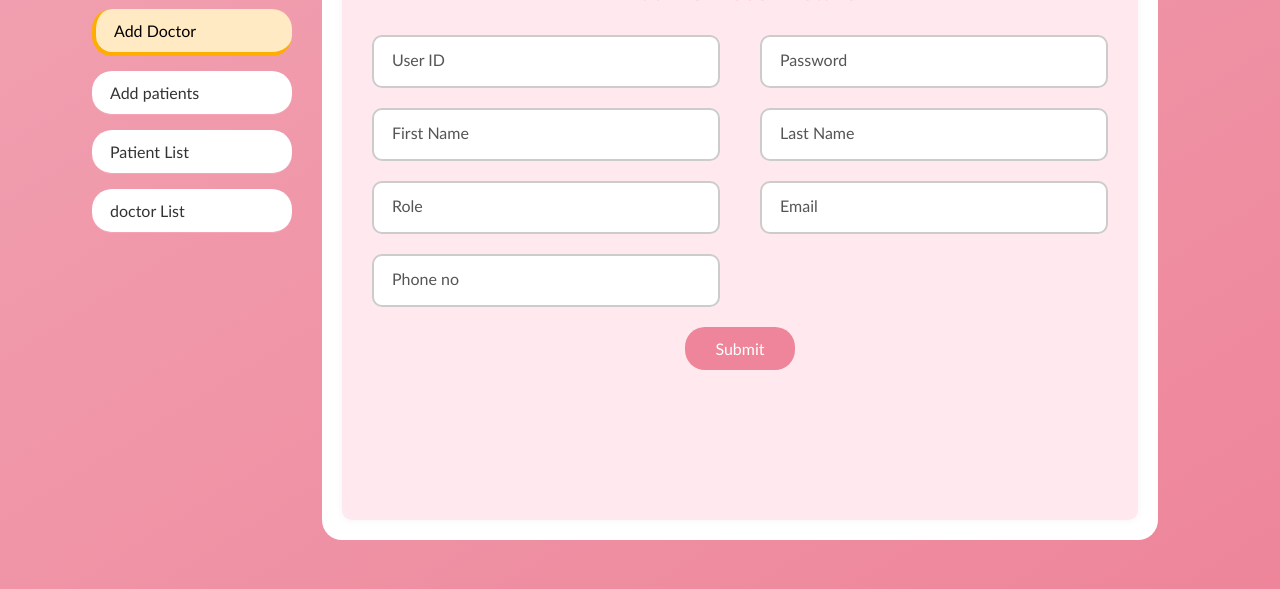
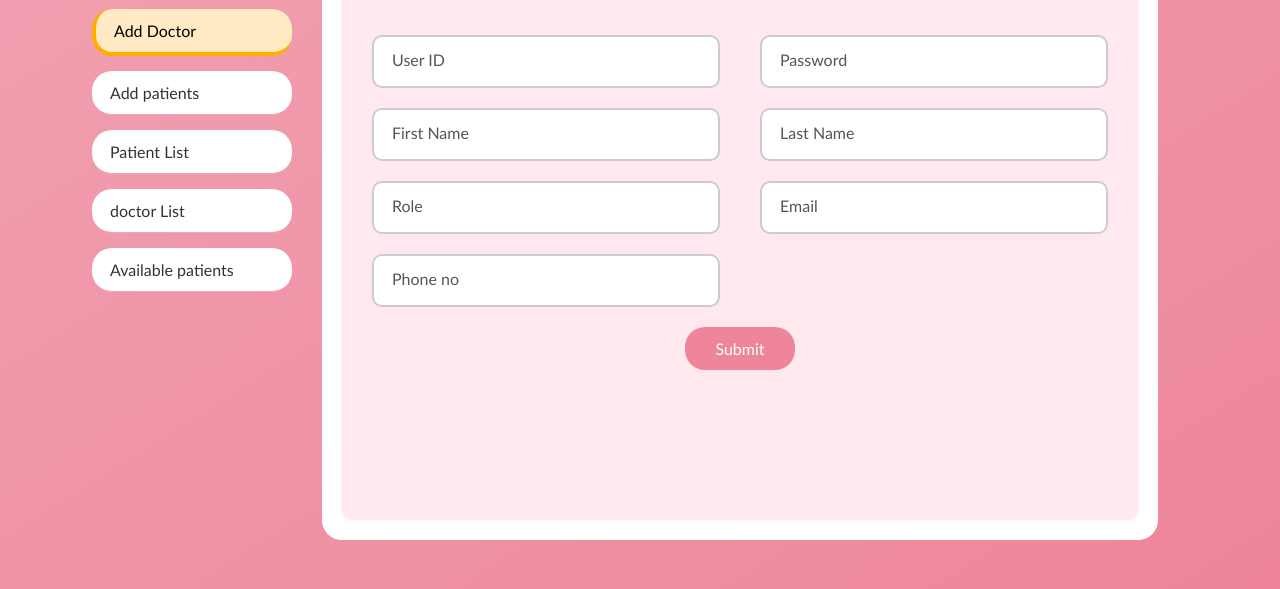
Before and after one commit to RahulSadare/UHS_Prototype, a plain HTML site: page add_new_doctor/new_user.html in a window 1280 px wide. Shown: the part 211-800 px from the top of the page. Drawn offline with Linux system fonts and the light colour scheme.

Commit message:
Update new_user.html

```diff
--- a/add_new_doctor/new_user.html
+++ b/add_new_doctor/new_user.html
@@ -48,6 +48,12 @@
             onclick="location.href='../doctor_list/doctor_list.html'"
           >
             doctor List
+          </button>
+          <button
+            class="nav-btn"
+            onclick="location.href='../available_indoor_patients/available_indoor_patient.html'"
+          >
+            Available patients
           </button>
         </nav>
       </div>
```
